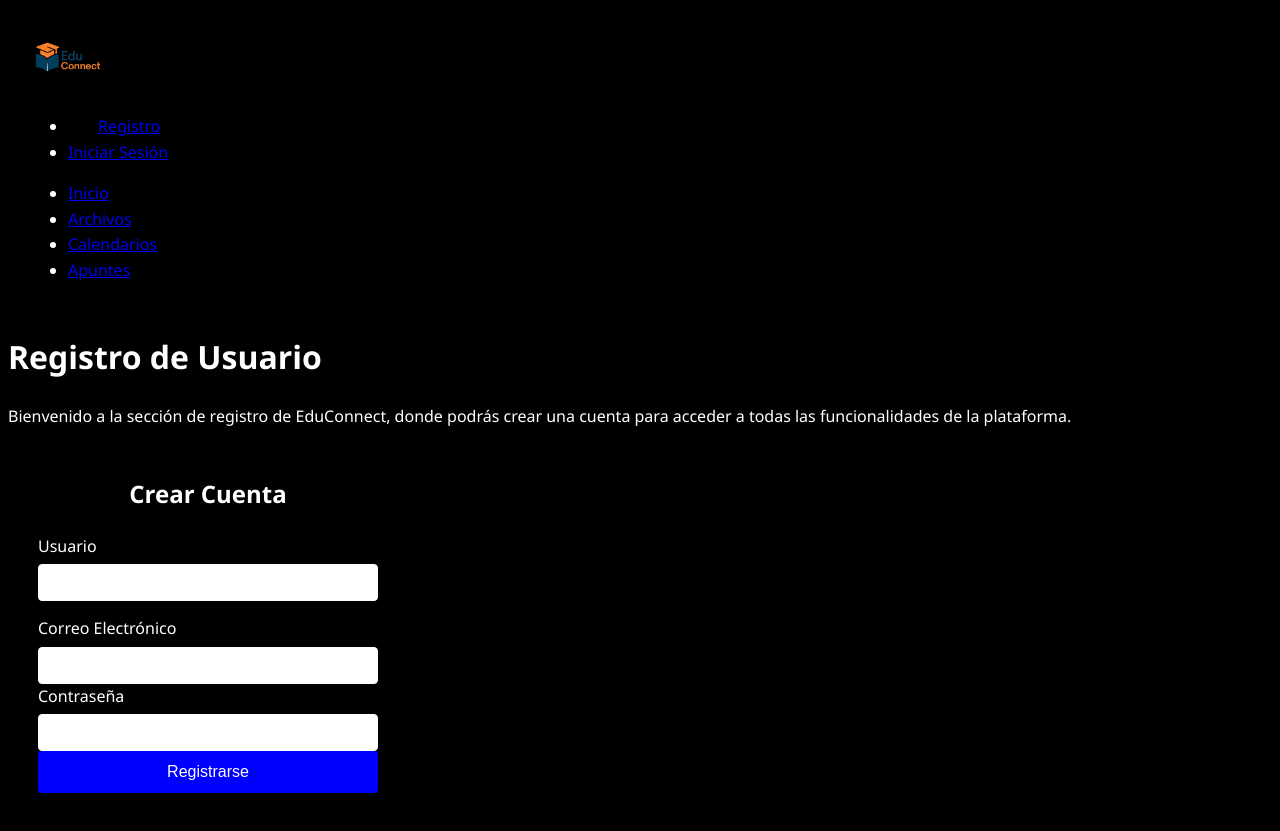
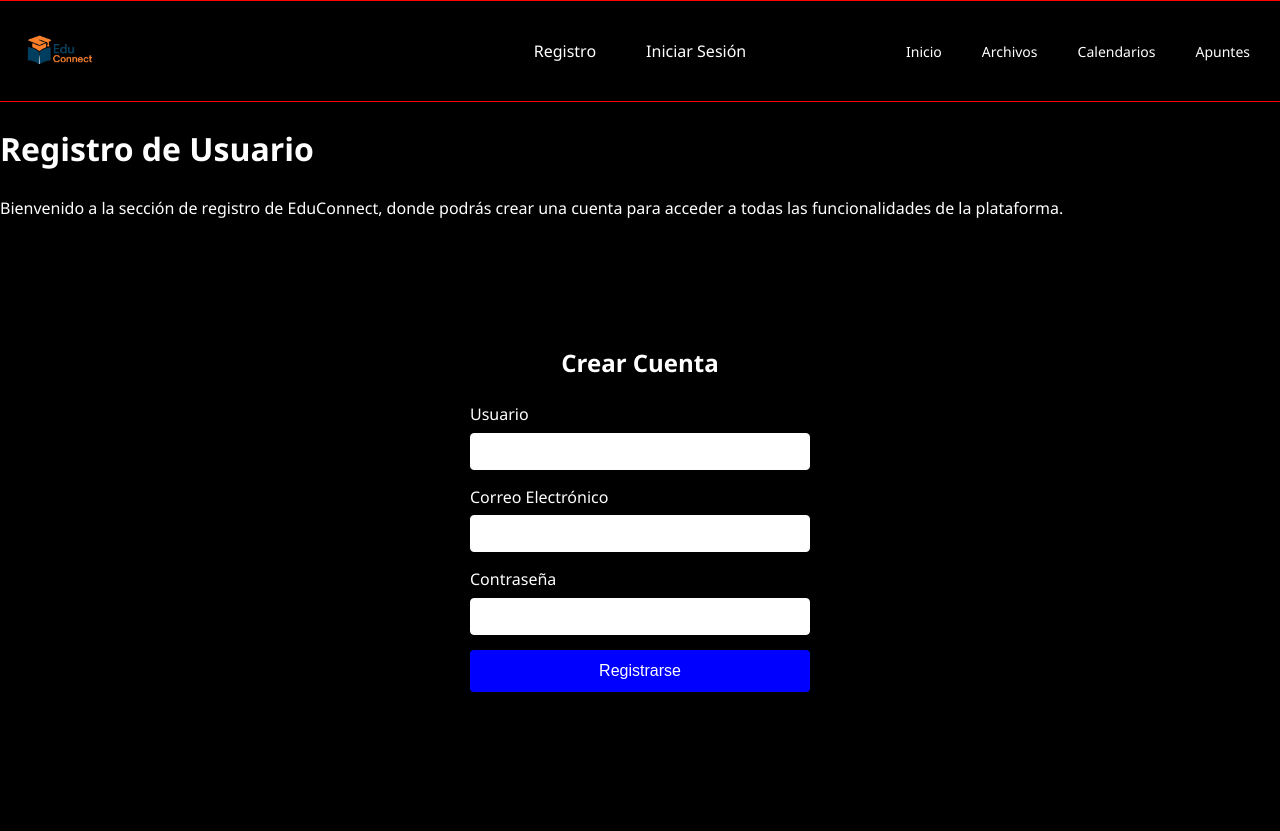
Before and after one commit to TheSniper77/Proyecto-final, a PHP site: page /Register.html in a window 1280 px wide. After the commit the page ends 692 px from the top, so only its background shows below. Run offline with PHP 8.4, Linux system fonts and the light colour scheme.

Commit message:
Add files via upload

```diff
--- a/EduConnect/style.css
+++ b/EduConnect/style.css
@@ -3,12 +3,19 @@ body {
   color: white;
   font-family: 'Segoe UI', sans-serif;
   line-height: 1.6;
+  margin: 0;
 }
 
 .barra {
+  background-color: #000;
+}
+
+nav {
   display: flex;
+  justify-content: space-between;
   align-items: center;
-  justify-content: space-between;
+  border-top: 1px solid red;
+  border-bottom: 1px solid red;
   padding: 10px 20px;
 }
 
@@ -18,81 +25,58 @@ body {
   display: block;
 }
 
-.menu {
+.nav-logo {
+  flex: 1;
+}
+
+.nav-formulario ul {
+  list-style: none;
   display: flex;
+  justify-content: center;
   align-items: center;
-  padding: 10px 0;
-  border-top: 1px solid red;
-  border-bottom: 1px solid red;
+  gap: 30px;
+  margin: 0;
+  padding: 0;
+}
+
+.nav-enlaces {
+  flex: 1;
+  list-style: none;
+  display: flex;
+  justify-content: flex-end;
+  gap: 20px;
+  margin: 0;
+  padding: 0;
   font-size: 14px;
 }
 
-.menu a {
+.nav-formulario ul li a,
+.nav-enlaces li a {
   color: white;
   text-decoration: none;
-  margin: 0 15px;
   transition: color 0.3s ease;
+  display: inline-block;
+  padding: 5px 10px;
+  line-height: normal;
 }
 
-.menu a:hover {
+.nav-formulario ul li a:hover,
+.nav-enlaces li a:hover {
   color: red;
 }
 
-.apunte {
-  padding: 10px;
-  margin: 10px 0;
-  border-radius: 5px;
-}
-
-.publico {
-  background-color: lightgreen;
-  color: black;
-}
-
-.privado {
-  background-color: lightcoral;
-  color: black;
-}
-
-.item {
-  margin-top: 5px;
-  padding: 5px;
-  border: 1px dashed gray;
-}
-
-.materiales {
-  background-color: red;
-  padding: 10px;
-  margin: 15px 0;
-  border-radius: 5px;
-}
-
-.material {
-  margin-top: 5px;
-  padding: 5px;
-  border: 1px solid navy;
-  background-color: white;
-}
-
-.proyectos {
-  background-color: red;
-  padding: 10px;
-  margin: 15px 0;
-  border-radius: 5px;
-}
-
-.proyecto {
-  margin-top: 5px;
-  padding: 5px;
-  border: 1px solid navy;
-  background-color: white;
+.contenedor {
+  display: flex;
+  justify-content: center;
+  align-items: center;
+  min-height: 70vh;
 }
 
 .registro, .login {
   background-color: black;
   padding: 30px;
   border-radius: 8px;
-box-shadow: 0 4px 12px rgba(0, 0, 0, 0.1);
+  box-shadow: 0 4px 12px rgba(0, 0, 0, 0.3);
   width: 100%;
   max-width: 400px;
   box-sizing: border-box;
@@ -104,7 +88,7 @@ text-align: center;
   color: white;
 }
 
-.user {
+.user, .email, .pass {
   margin-bottom: 15px;
 }
 
```
Also changed, not shown: other parts of EduConnect/style.css (+36 -0 lines), EduConnect/Login.php (+38 -4 lines), EduConnect/Register.php (added, +62 -0 lines). Lines whose indentation alone changed are shown as unchanged.
